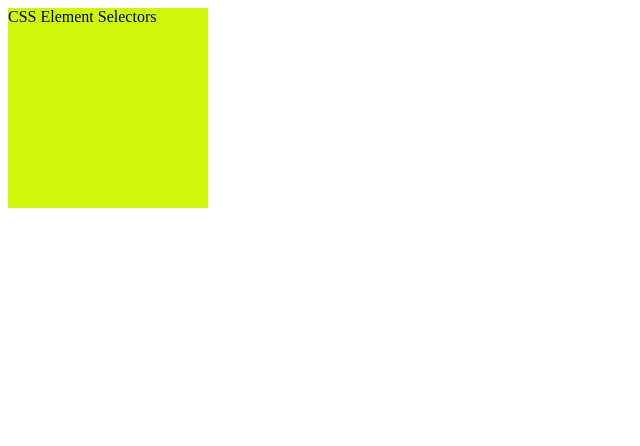
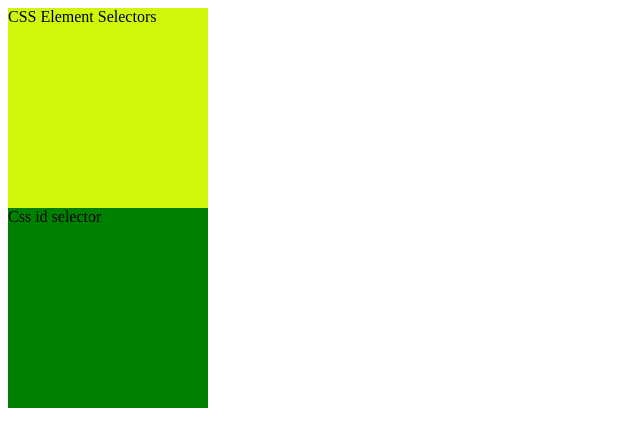
Before and after one commit to Manshi25kumari/CSS-Selectors, a plain HTML site: page index.html in a window 1280 px wide. Shown: the whole page, without its empty margins (0-640 px from the left). Drawn offline with Linux system fonts and the light colour scheme.

Commit message:
Today I have completed Id selectors

```diff
--- a/index.html
+++ b/index.html
@@ -16,11 +16,24 @@
                     width: 200px;
                     height: 200px;
                     background-color: rgb(208, 247, 10)
+                }
 
+                /*2. ID Selector syntax
+
+                element#id{
+                    property:value;
+                } */
+                span#a1{
+                    display: block;
+                    width: 200px;
+                    height: 200px;
+                    background-color: green;
                 }
+
             </style>
         </head>
         <body>
             <div>CSS Element Selectors</div>
+            <span id="a1">Css id selector</span>
         </body>
 </html>
```
